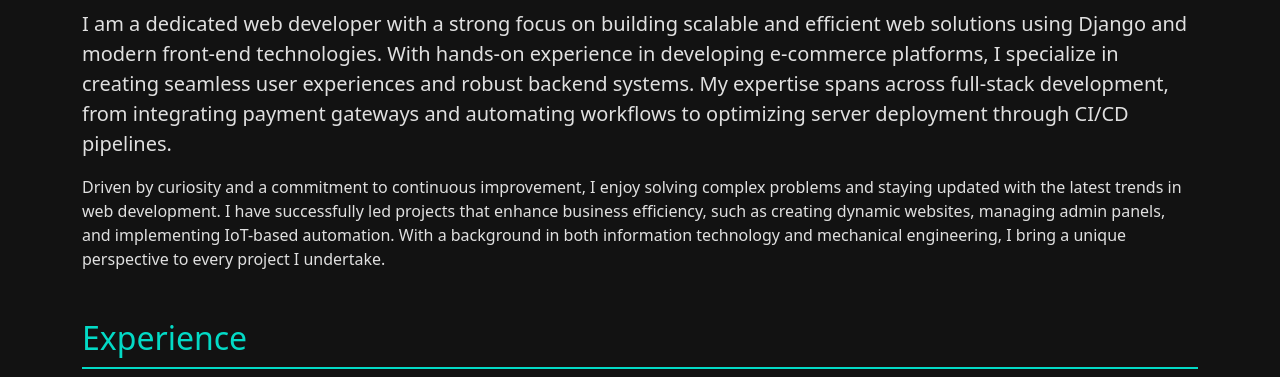
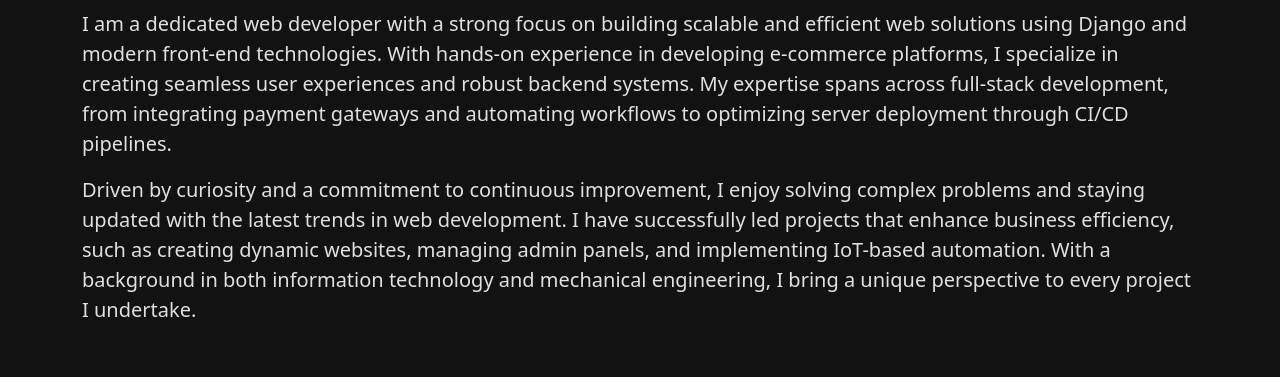
Before and after one commit to vivek129/vivek_resume, a plain HTML site: page index.html in a window 1280 px wide. Shown: the part 415-792 px from the top of the page. Drawn offline with nearby package versions, Linux system fonts and the light colour scheme.

Commit message:
Update index.html

```diff
--- a/index.html
+++ b/index.html
@@ -128,7 +128,7 @@
             <h2 class="section-title">About Me</h2>
             <p class="lead">I am a dedicated web developer with a strong focus on building scalable and efficient web solutions using Django and modern front-end technologies. With hands-on experience in developing e-commerce platforms, I specialize in creating seamless user experiences and robust backend systems. My expertise spans across full-stack development, from integrating payment gateways and automating workflows to optimizing server deployment through CI/CD pipelines.
                 </p>
-                <p> Driven by curiosity and a commitment to continuous improvement, I enjoy solving complex problems and staying updated with the latest trends in web development. I have successfully led projects that enhance business efficiency, such as creating dynamic websites, managing admin panels, and implementing IoT-based automation. With a background in both information technology and mechanical engineering, I bring a unique perspective to every project I undertake.</p>
+                <p class="lead" > Driven by curiosity and a commitment to continuous improvement, I enjoy solving complex problems and staying updated with the latest trends in web development. I have successfully led projects that enhance business efficiency, such as creating dynamic websites, managing admin panels, and implementing IoT-based automation. With a background in both information technology and mechanical engineering, I bring a unique perspective to every project I undertake.</p>
         </section>
 
         <section id="experience" class="mb-5 animate-on-scroll">
```
